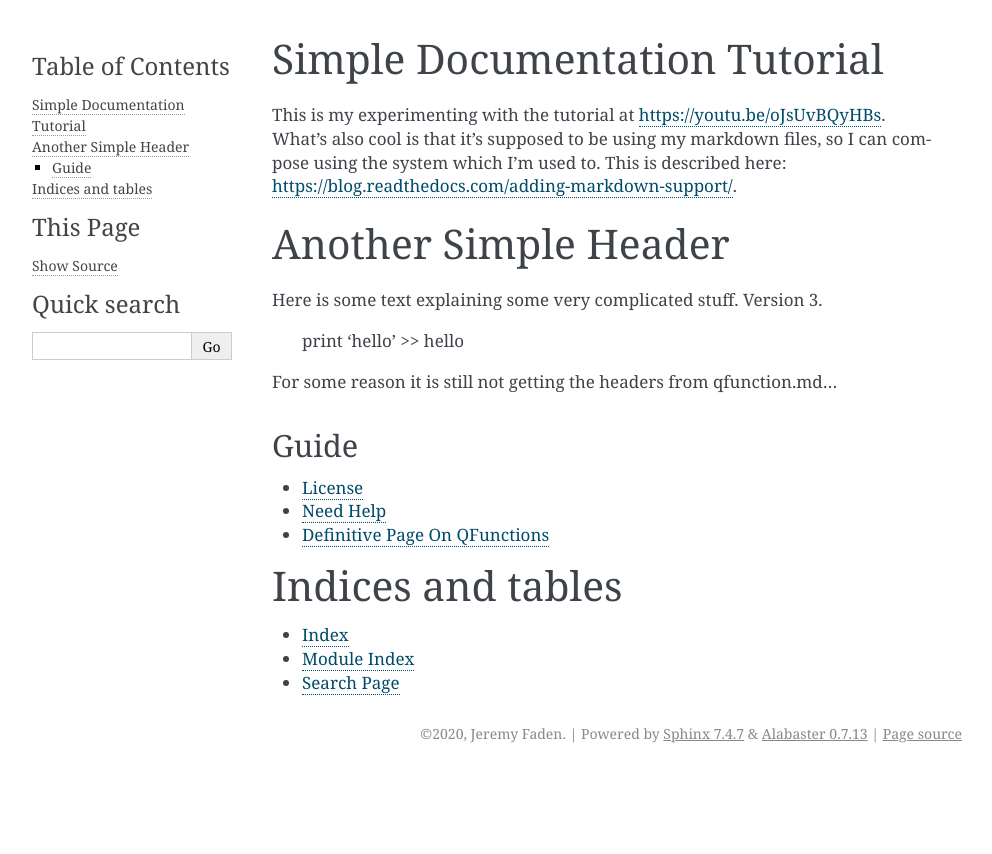
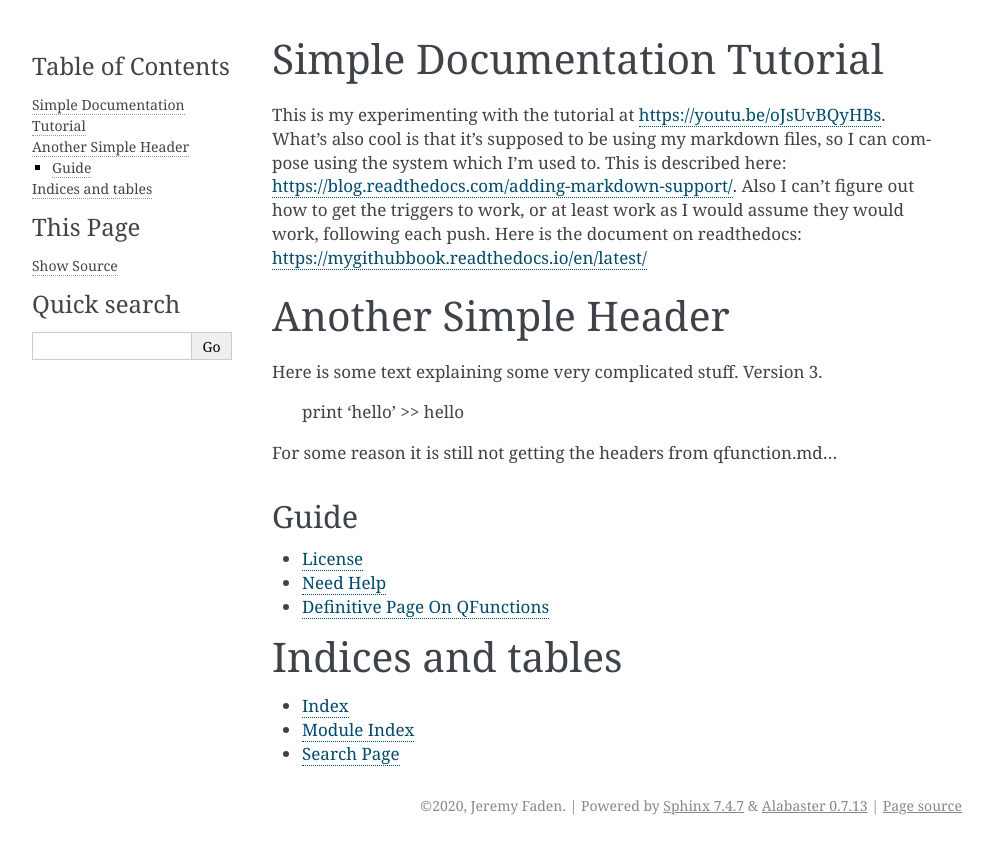
Before and after one commit to jbfaden/mygithubbook, a Sphinx documentation site: the page built from docs/source/index.rst, in a window 1280 px wide. Shown: the top 854 px of the page, without its empty margins (148-1140 px from the left). Built offline with Sphinx 7.4.7, drawn with Linux system fonts in a browser that asks for light colours.

Commit message:
Update index.rst

```diff
--- a/docs/source/index.rst
+++ b/docs/source/index.rst
@@ -3,7 +3,9 @@ Simple Documentation Tutorial
 This is my experimenting with the tutorial at https://youtu.be/oJsUvBQyHBs.  What's also
 cool is that it's supposed to be using my markdown files, so I can compose using the
 system which I'm used to.  This is described here: https://blog.readthedocs.com/adding-markdown-support/.
-
+Also I can't figure out how to get the triggers to work, or at least work as I would assume
+they would work, following each push.  Here is the document on readthedocs:
+https://mygithubbook.readthedocs.io/en/latest/
 
 Another Simple Header
 =====================
```
